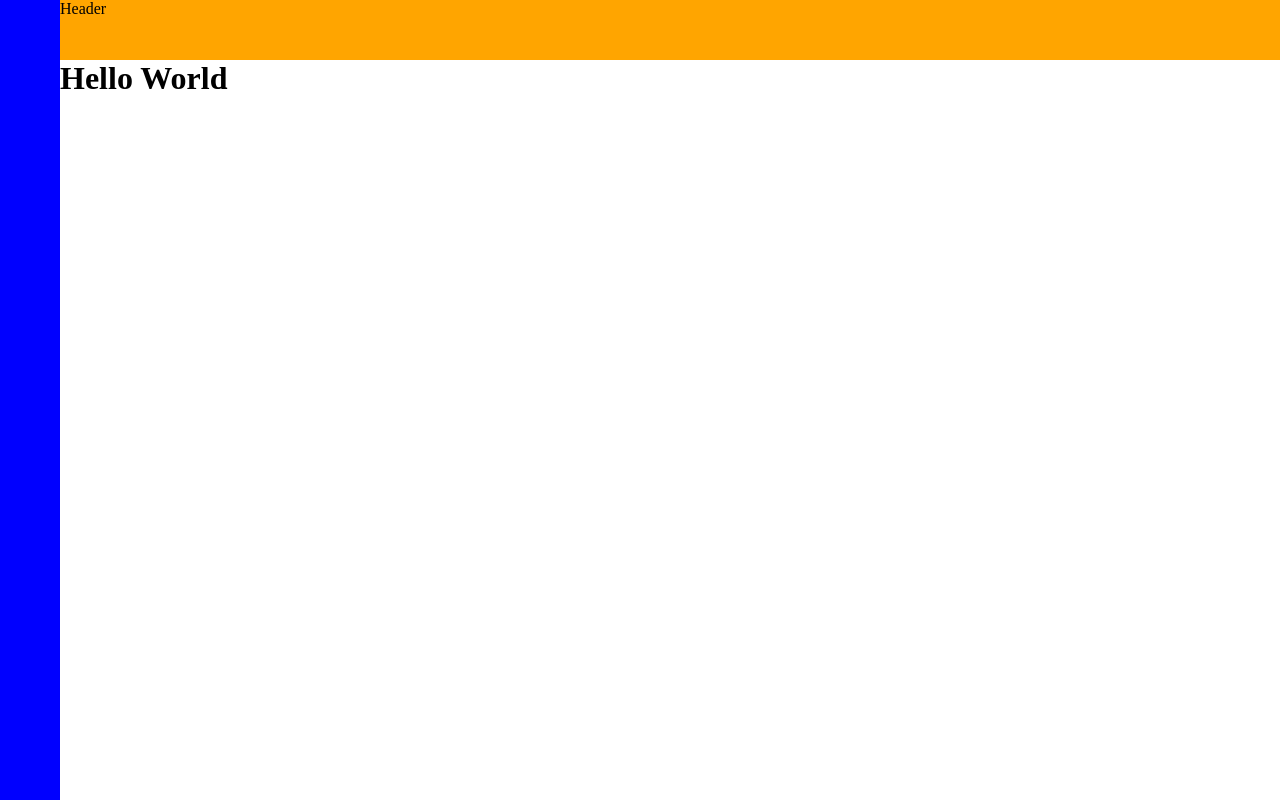
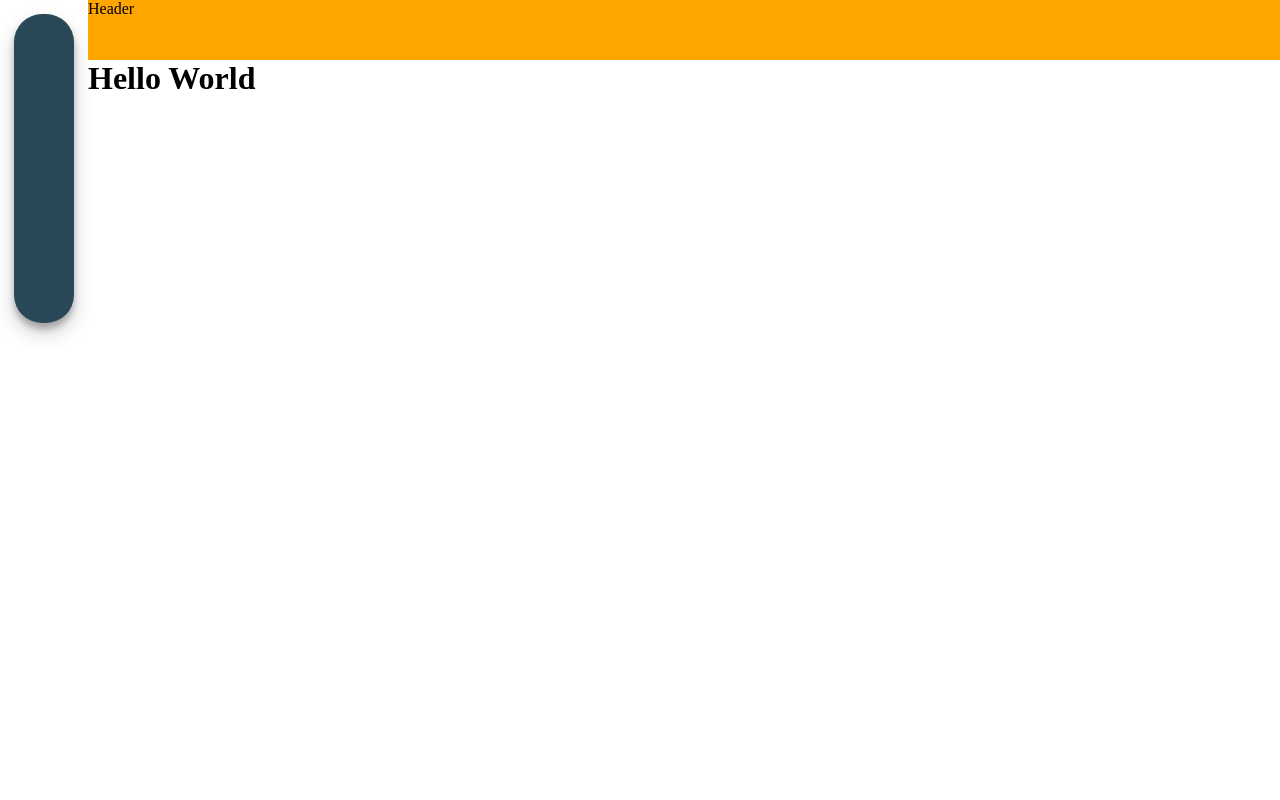
Before and after one commit to FranciscoGustavo/VegyFresh, a Next.js app: page / in a window 1280 px wide. Built offline with nearby package versions, Linux system fonts and the light colour scheme.

Commit message:
feature: component molecules/Nav

```diff
--- /dev/null
+++ b/src/components/molecules/Nav/index.tsx
@@ -0,0 +1,8 @@
+import { CSSNav } from './styles';
+
+const Nav = () => (
+  <CSSNav>
+  </CSSNav>
+);
+
+export default Nav;
--- /dev/null
+++ b/src/components/molecules/Nav/styles.ts
@@ -0,0 +1,9 @@
+import styled from 'styled-components';
+
+export const CSSNav = styled.nav`
+width: 60px;
+height: 40%;
+border-radius: 28px;
+box-shadow: 0 10px 20px rgba(0, 0, 0, 0.19), 0 6px 6px rgba(0, 0, 0, 0.23);
+background-color: #2A4858;
+`;
--- a/src/components/organisms/Navbar/index.tsx
+++ b/src/components/organisms/Navbar/index.tsx
@@ -1,7 +1,11 @@
+import Nav from '@/molecules/Nav';
+
 import { CSSNavbar } from './styles';
 
 const Navbar = () => (
-  <CSSNavbar />
+  <CSSNavbar>
+    <Nav />
+  </ CSSNavbar>
 );
 
 export default Navbar;
--- a/src/components/organisms/Navbar/styles.ts
+++ b/src/components/organisms/Navbar/styles.ts
@@ -3,7 +3,7 @@ import styled from 'styled-components';
 export const CSSNavbar = styled.nav`
 grid-column: 1 / 2;
 grid-row: 1 / 3;
-width: 60px;
+width: 88px;
 height: 100%;
-background-color: blue;
+padding: 14px;
 `;
--- a/src/pages/_app.tsx
+++ b/src/pages/_app.tsx
@@ -20,7 +20,7 @@ body, #__next {
 
 #__next {
   display: grid;
-  grid-template-columns: 60px 1fr;
+  grid-template-columns: 88px 1fr;
   grid-template-rows: 60px 1fr;
 }
 `;
```
